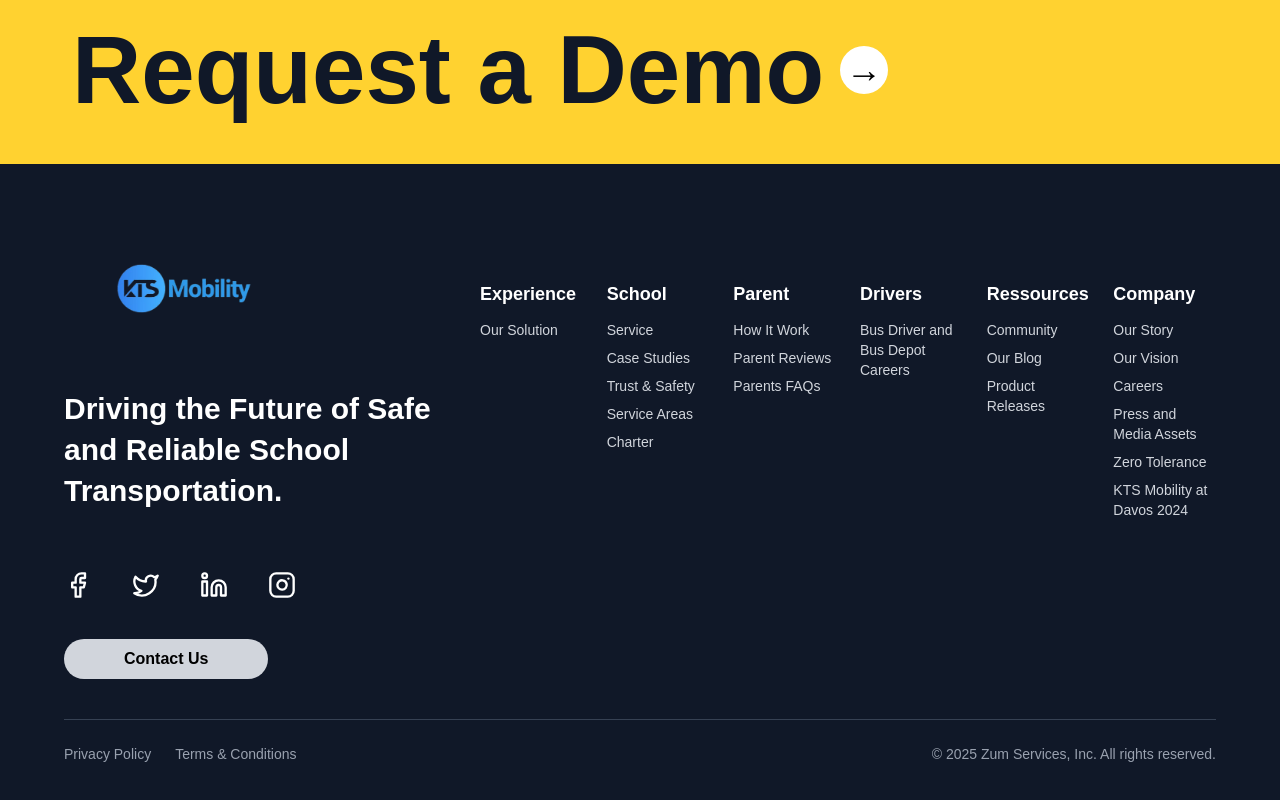
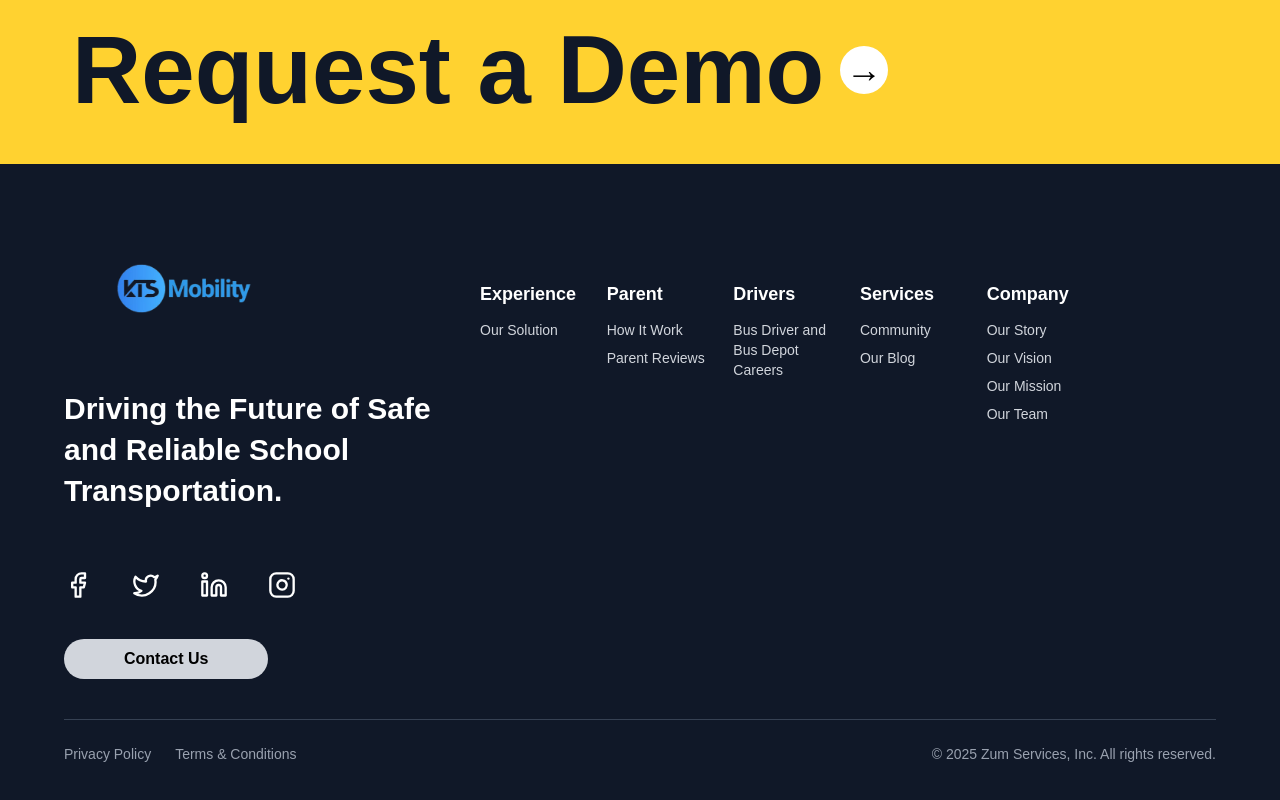
Before and after one commit to tcho98/kts-site-web, a Next.js app: page /company in a window 1280 px wide. Shown: the part 5447-6247 px from the top of the page. Built offline with nearby package versions, Linux system fonts and the light colour scheme.

Commit message:
retouche du footer et du header

```diff
--- a/app/company/page.tsx
+++ b/app/company/page.tsx
@@ -122,7 +122,10 @@
           buttonLink="/about"
         />
       </div>
-      <div className="sm:max-w-7xl max-w-md sm:h-[220vh] h-[290vh]  mt-220  mx-auto p-4">
+      <div
+        id="#section3"
+        className="sm:max-w-7xl max-w-md sm:h-[220vh] h-[320vh]  mt-220  mx-auto p-4"
+      >
         {contentBlocks.map((block, idx) => {
           if (block.type === "stats") {
             return <ContentOptimise key={idx} items={block.items} />;
--- a/app/experience/page.tsx
+++ b/app/experience/page.tsx
@@ -36,7 +36,7 @@
           buttonLink="/about"
         />
       </div>
-      <div className="sm:max-w-7xl max-w-md mt-210 sm:mt-230  sm:h-[300vh] h-[440vh] mx-auto p-4">
+      <div className="sm:max-w-7xl max-w-md mt-210 sm:mt-230  sm:h-[300vh] h-[500vh] mx-auto p-4">
         <ContentSectionF items={sections} reverse />
         <div className="bg-gray-500 h-[400px] mt-15 ">
           <h1 className="text-xl sm:text-4xl text-center mt-10 p-10 sm:p-15">
--- a/components/Footer.tsx
+++ b/components/Footer.tsx
@@ -9,24 +9,13 @@
     path: "/experience",
     items: [{ label: "Our Solution", path: "/experience/our-solution" }],
   },
-  {
-    title: "School",
-    path: "/school",
-    items: [
-      { label: "Service", path: "/school/service" },
-      { label: "Case Studies", path: "/school/case-studies" },
-      { label: "Trust & Safety", path: "/school/trust-safety" },
-      { label: "Service Areas", path: "/school/service-areas" },
-      { label: "Charter", path: "/school/charter" },
-    ],
-  },
+
   {
     title: "Parent",
     path: "/parent",
     items: [
       { label: "How It Work", path: "/parent/how-it-work" },
       { label: "Parent Reviews", path: "/parent/reviews" },
-      { label: "Parents FAQs", path: "/parent/faqs" },
     ],
   },
   {
@@ -37,24 +26,21 @@
     ],
   },
   {
-    title: "Ressources",
-    path: "/ressources",
+    title: "Services",
+    path: "/#section1",
     items: [
       { label: "Community", path: "/ressources/community" },
       { label: "Our Blog", path: "/ressources/blog" },
-      { label: "Product Releases", path: "/ressources/product-releases" },
     ],
   },
   {
     title: "Company",
     path: "/company",
     items: [
-      { label: "Our Story", path: "/company/our-story" },
-      { label: "Our Vision", path: "/company/our-vision" },
-      { label: "Careers", path: "/company/careers" },
-      { label: "Press and Media Assets", path: "/company/media-assets" },
-      { label: "Zero Tolerance", path: "/company/zero-tolerance" },
-      { label: "KTS Mobility at Davos 2024", path: "/company/davos-2024" },
+      { label: "Our Story", path: "/section3" },
+      { label: "Our Vision", path: "/section4" },
+      { label: "Our Mission", path: "/#section2" },
+      { label: "Our Team", path: "/#section5" },
     ],
   },
 ];
@@ -120,7 +106,17 @@
         <div className="flex-[2] grid grid-cols-2 sm:grid-cols-3 sm:mt-17 md:grid-cols-6 gap-6">
           {navItems.map((section) => (
             <div key={section.title}>
-              <h4 className="font-semibold text-lg mb-3">{section.title}</h4>
+              {/* Title devient un lien */}
+              <h4 className="font-semibold text-lg mb-3">
+                <Link
+                  href={section.path || "#"}
+                  className="hover:text-blue-400 transition-colors"
+                >
+                  {section.title}
+                </Link>
+              </h4>
+
+              {/* Items */}
               <ul className="space-y-2 text-gray-300 text-sm">
                 {section.items.map((item) => (
                   <li key={item.label}>
--- a/components/Header.tsx
+++ b/components/Header.tsx
@@ -42,8 +42,8 @@
     title: "Company",
     path: "/company",
     items: [
-      { label: "Our Story", path: "#section4" },
-      { label: "Our Vision", path: "#section3" },
+      { label: "Our Story", path: "#section3" },
+      { label: "Our Vision", path: "#section4" },
       { label: "Our Mission", path: "#section2" },
       { label: "Our Team", path: "#section5" },
     ],
```
